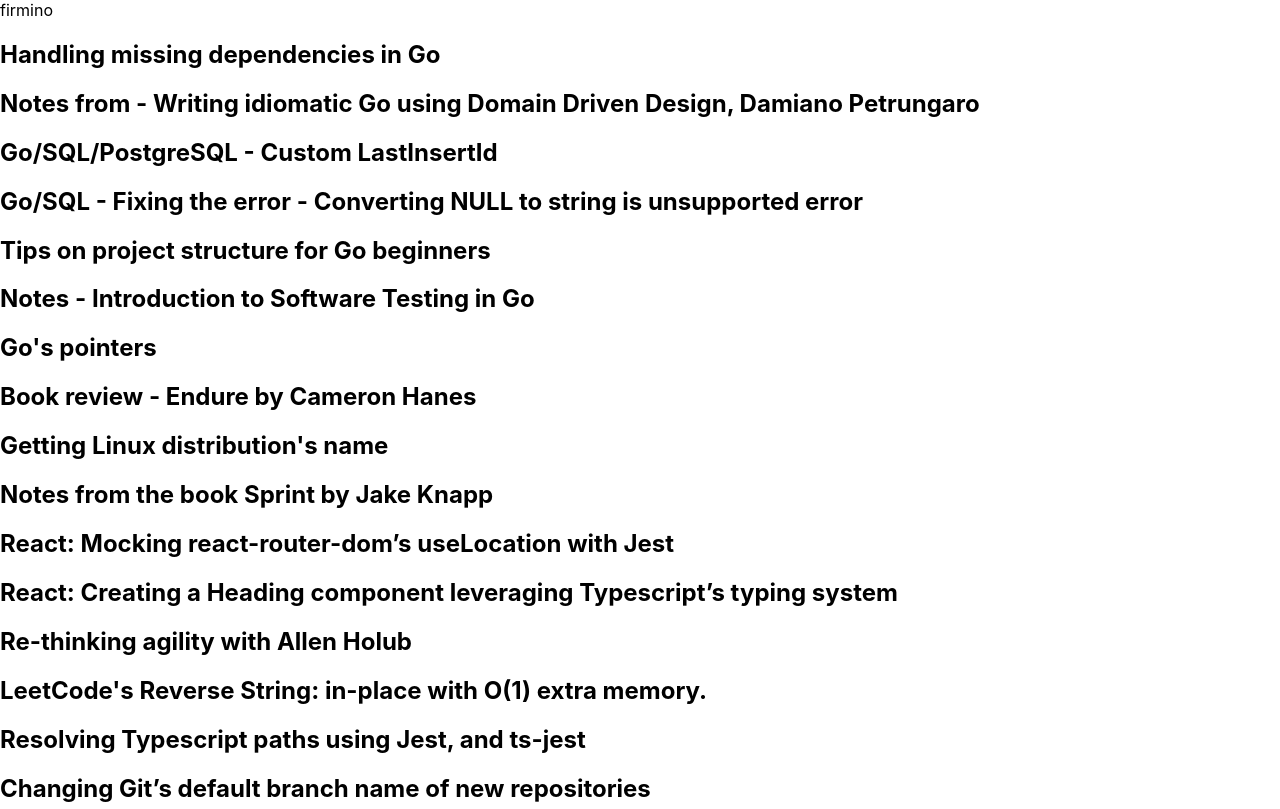
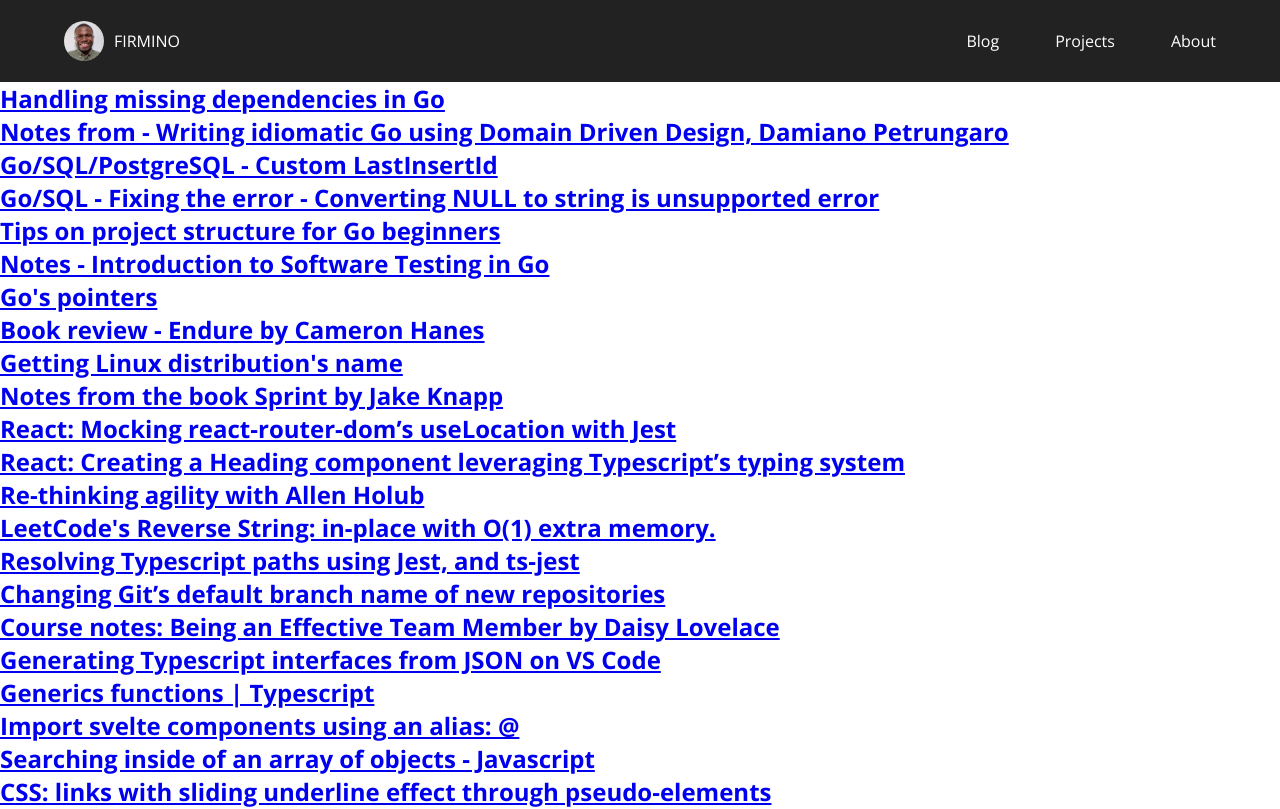
Before and after one commit to flowck/firmino.work, a Next.js app: page /blog in a window 1280 px wide. Shown: the top 809 px of the page. Built offline with nearby package versions, Linux system fonts and the light colour scheme.

Commit message:
theme and add header

```diff
--- a/package.json
+++ b/package.json
@@ -12,6 +12,7 @@
     "test:ci": "jest --ci"
   },
   "dependencies": {
+    "@next/font": "^13.0.3",
     "@stitches/react": "^1.2.8",
     "next": "13.0.3",
     "react": "18.2.0",
--- /dev/null
+++ b/src/components/GridContainer.tsx
@@ -0,0 +1,21 @@
+import { ReactNode } from "react";
+import { CSSType, styled } from "stitches.config";
+
+import { CSSProperties } from "@stitches/react";
+
+const Container = styled("div", {
+  width: "90%",
+  margin: "0 auto",
+  bp3: {
+    padding: "0 $8",
+  },
+});
+
+interface Props {
+  children: ReactNode | ReactNode[];
+  css?: CSSType;
+}
+
+export function GridContainer({ children, css }: Props) {
+  return <Container css={css}>{children}</Container>;
+}
--- a/src/components/Header.tsx
+++ b/src/components/Header.tsx
@@ -1,3 +1,61 @@
+import Link from "next/link";
+import { styled } from "stitches.config";
+import { GridContainer } from "./GridContainer";
+import { Logo } from "./Logo";
+
+const Container = styled("header", {
+  width: "100%",
+  color: "$white",
+  height: "82px",
+  backgroundColor: "$shade900",
+});
+
+const Menu = styled("ul", {
+  display: "flex",
+
+  "> li": {
+    listStyle: "none",
+    "> a": { color: "$white", textDecoration: "none", transition: "color 0.25s" },
+    "> a:hover": { color: "$primary900", textDecoration: "none" },
+  },
+  "> li:not(:first-child)": {
+    marginLeft: "56px",
+  },
+});
+
+const Nav = styled("nav", {});
+const gridOverride = { height: "100%", display: "flex", alignItems: "center", justifyContent: "space-between" };
+
+const menuItems = [
+  {
+    label: "Blog",
+    path: "/blog",
+  },
+  {
+    label: "Projects",
+    path: "/projects",
+  },
+  {
+    label: "About",
+    path: "/about",
+  },
+];
+
 export function Header() {
-  return <header>firmino</header>;
+  return (
+    <Container>
+      <GridContainer css={gridOverride}>
+        <Logo />
+        <Nav>
+          <Menu>
+            {menuItems.map((item) => (
+              <li key={item.path}>
+                <Link href={item.path}>{item.label}</Link>
+              </li>
+            ))}
+          </Menu>
+        </Nav>
+      </GridContainer>
+    </Container>
+  );
 }
--- /dev/null
+++ b/src/components/Logo.tsx
@@ -0,0 +1,28 @@
+import Image from "next/image";
+import Link from "next/link";
+import { styled } from "stitches.config";
+
+const Container = styled("div", {
+  ".logo-avatar": {
+    borderRadius: "50%",
+  },
+
+  "> a": {
+    gap: "$2",
+    display: "flex",
+    color: "$white",
+    alignItems: "center",
+    textDecoration: "none",
+  },
+});
+
+export function Logo() {
+  return (
+    <Container>
+      <Link href="/">
+        <Image className="logo-avatar" src="/assets/img/me.jpg" width="40" height="40" alt="Firmino" />
+        FIRMINO
+      </Link>
+    </Container>
+  );
+}
--- a/src/pages/_app.tsx
+++ b/src/pages/_app.tsx
@@ -1,9 +1,12 @@
-import "../styles/globals.css";
+// import "../styles/globals.css";
 import "../../public/assets/css/prism.css";
 import type { AppProps } from "next/app";
 import Head from "next/head";
 import { ReactNode } from "react";
+import { Open_Sans } from "@next/font/google";
+import { globalStyles } from "stitches.config";
 
+const openSans = Open_Sans({ subsets: ["latin"] });
 const Noop = ({ children }: { children: ReactNode }) => children;
 
 function MyApp({ Component, pageProps }: AppProps) {
@@ -14,6 +17,13 @@
       <Head>
         <link rel="icon" href="/assets/img/favicon.png" />
       </Head>
+      <style jsx global>{`
+        html,
+        body {
+          font-family: ${openSans.style.fontFamily};
+        }
+      `}</style>
+      {globalStyles()}
       <Layout>
         <Component {...pageProps} />
       </Layout>
--- /dev/null
+++ b/src/pages/_document.tsx
@@ -0,0 +1,19 @@
+import React from "react";
+import NextDocument, { Html, Head, Main, NextScript } from "next/document";
+import { getCssText } from "../stitches.config";
+
+export default class Document extends NextDocument {
+  render() {
+    return (
+      <Html lang="en">
+        <Head>
+          <style id="stitches" dangerouslySetInnerHTML={{ __html: getCssText() }} />
+        </Head>
+        <body>
+          <Main />
+          <NextScript />
+        </body>
+      </Html>
+    );
+  }
+}
--- a/src/stitches.config.ts
+++ b/src/stitches.config.ts
@@ -1,11 +1,35 @@
-import { createStitches } from "@stitches/react";
+import { createStitches, CSS } from "@stitches/react";
 
 export const { styled, css, globalCss, keyframes, getCssText, theme, createTheme, config } = createStitches({
   theme: {
     colors: {
-      gray400: "gainsboro",
-      gray500: "lightgray",
+      // Neutral
+      black: "#000000",
+      white: "#FFFFFF",
+      // Primary
+      primary900: "#0099CC",
+      primary800: "#00BFFF",
+      primary700: "#4CD2FF",
+      // Secondary
+      secondaryAlert: "#CC3100",
+      secondaryInformation: "#4BA3C1",
+      secondaryGeneric: "#B8B8B8",
+      // Shades
+      shade900: "#222222",
+      shade800: "#484848",
+      shade700: "#676767",
     },
+    space: {
+      1: "6px",
+      2: "10px",
+      3: "12px",
+      4: "16px",
+      5: "20px",
+      6: "32px",
+      7: "40px",
+      8: "80px",
+    },
+    fonts: {},
   },
   media: {
     bp1: "(min-width: 480px)",
@@ -14,3 +38,9 @@
     marginX: (value: string) => ({ marginLeft: value, marginRight: value }),
   },
 });
+
+export const globalStyles = globalCss({
+  "*": { margin: 0, padding: 0, boxSizing: "border-box" },
+});
+
+export type CSSType = CSS<typeof config>;
```
Also changed, not shown: public/assets/img/me.jpg (added), 1 other file (tests, documents, lock files or other folders).
